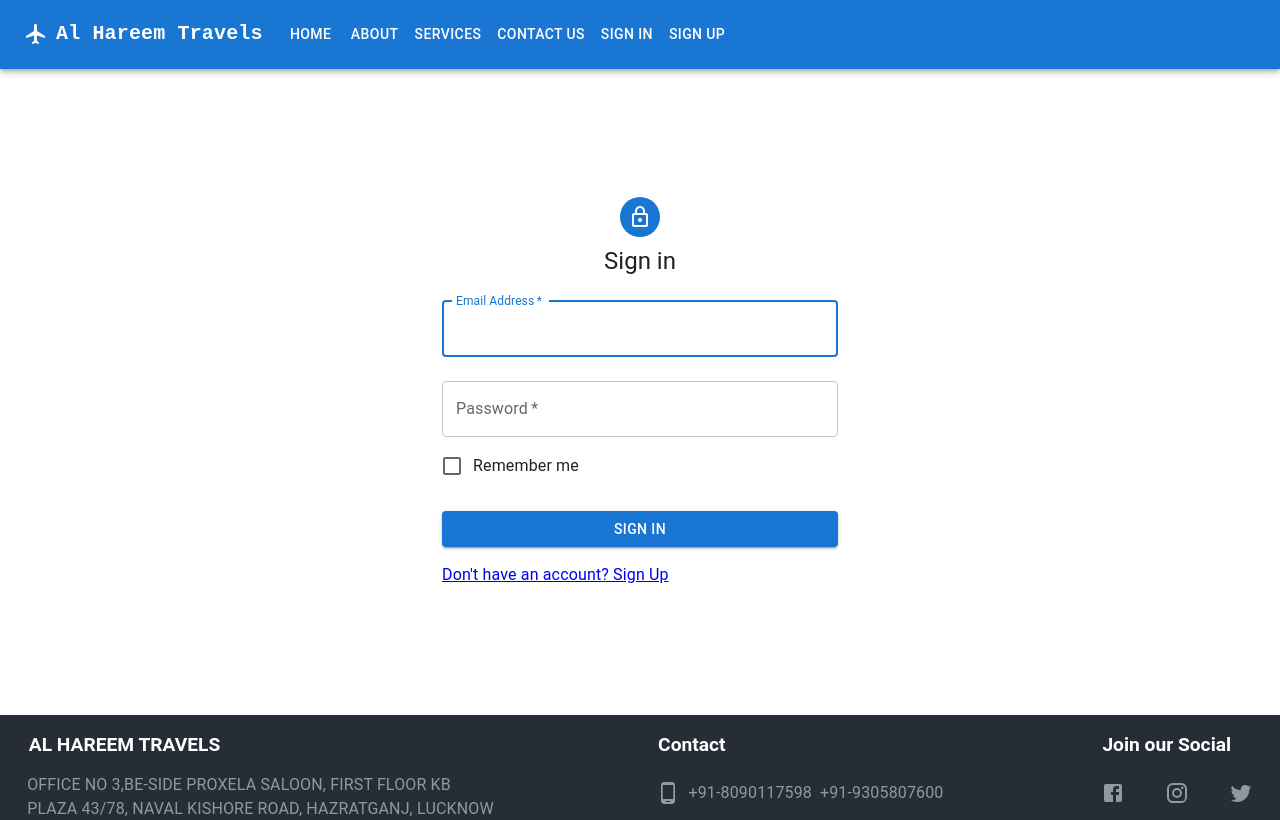
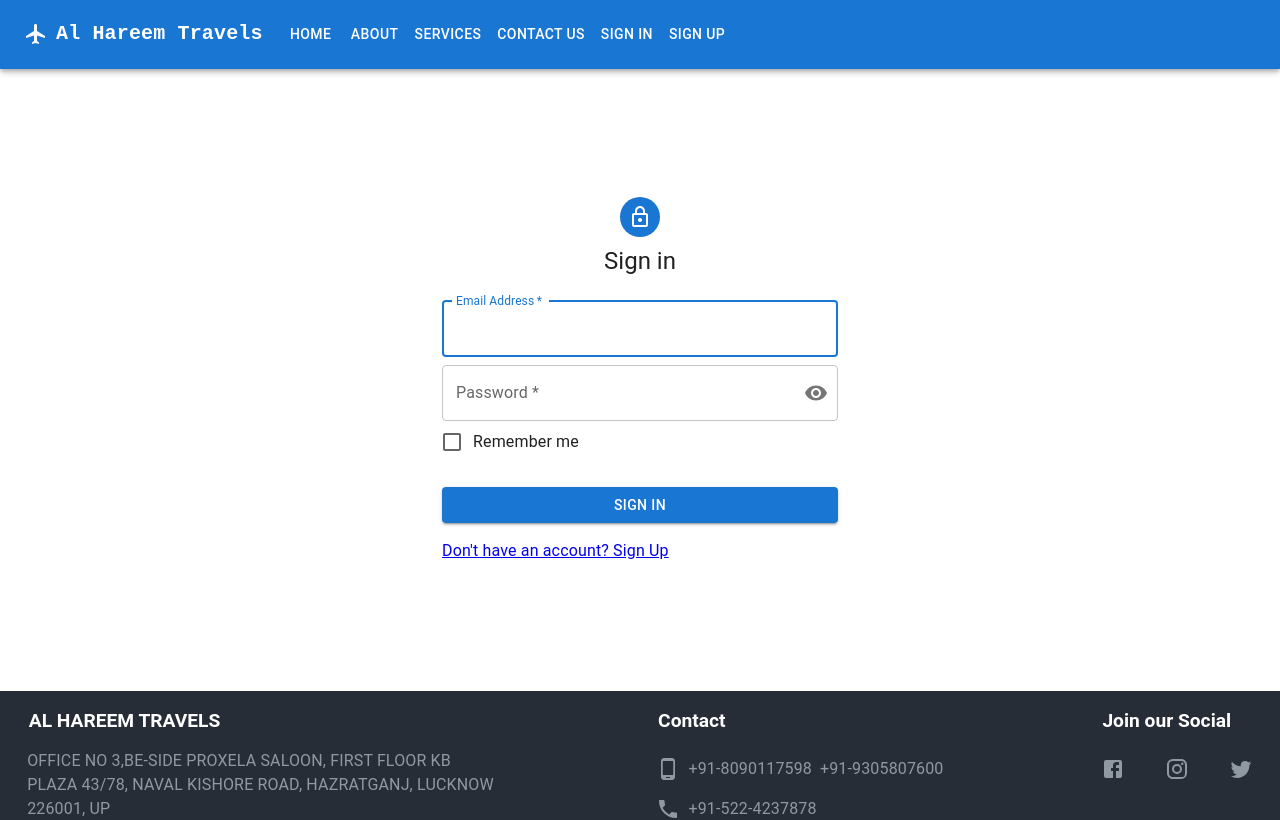
Before and after one commit to anurag-ay/Al-hareem-travels, a React (Create React App) app: page /signin in a window 1280 px wide. Shown: the top 820 px of the page. Built offline with nearby package versions, Linux system fonts and the light colour scheme.

Commit message:
add feat show password

```diff
--- a/src/Components/signin.jsx
+++ b/src/Components/signin.jsx
@@ -19,8 +19,14 @@ import {
   Snackbar,
   Alert,
   CircularProgress,
+  InputLabel,
+  OutlinedInput,
+  InputAdornment,
+  IconButton,
+  FormControl,
 } from "@mui/material";
 import LockOutlinedIcon from "@mui/icons-material/LockOutlined";
+import { Visibility, VisibilityOff } from "@mui/icons-material";
 
 const defaultTheme = createTheme();
 
@@ -29,6 +35,8 @@ export default function SignIn() {
 
   const [email, setEmail] = useState("");
   const [password, setPassword] = useState("");
+
+  const [showPassword, setShowPassword] = useState(false);
 
   let token = undefined;
 
@@ -74,6 +82,14 @@ export default function SignIn() {
       return;
     }
     setOpenSnackbar(false);
+  };
+
+  const handleClickShowPassword = () => {
+    setShowPassword((show) => !show);
+  };
+
+  const handleMouseDownPassword = (event) => {
+    event.preventDefault();
   };
 
   return (
@@ -137,11 +153,25 @@ export default function SignIn() {
                 setEmail(e.target.value);
               }}
             />
-            <TextField
+
+            <FormControl fullWidth variant="outlined">
+              <InputLabel>Password *</InputLabel>
+              <OutlinedInput
+                type={showPassword ? "text" : "password"}
+                endAdornment={
+                  <InputAdornment position="end">
+                    <IconButton
+                      onClick={handleClickShowPassword}
+                      onMouseDown={handleMouseDownPassword}
+                      edge="end"
+                    >
+                      {showPassword ? <VisibilityOff /> : <Visibility />}
+                    </IconButton>
+                  </InputAdornment>
+                }
                 label="Password"
                 value={password}
                 margin="normal"
-              type="password"
                 required
                 fullWidth
                 autoComplete="current-password"
@@ -150,6 +180,7 @@ export default function SignIn() {
                   setPassword(e.target.value);
                 }}
               />
+            </FormControl>
             <FormControlLabel
               control={<Checkbox value="remember" color="primary" />}
               label="Remember me"
```
Lines whose indentation alone changed are shown as unchanged.
